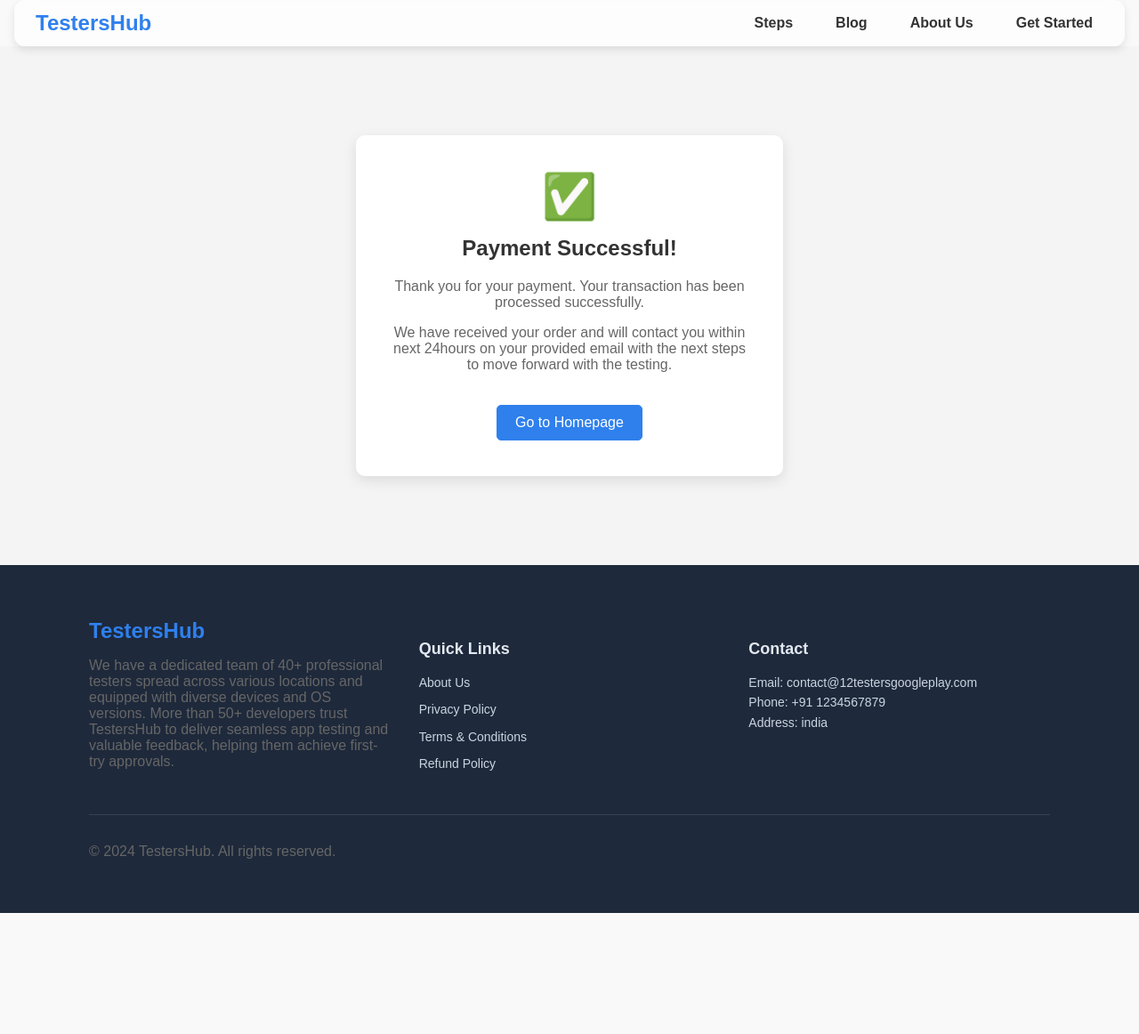
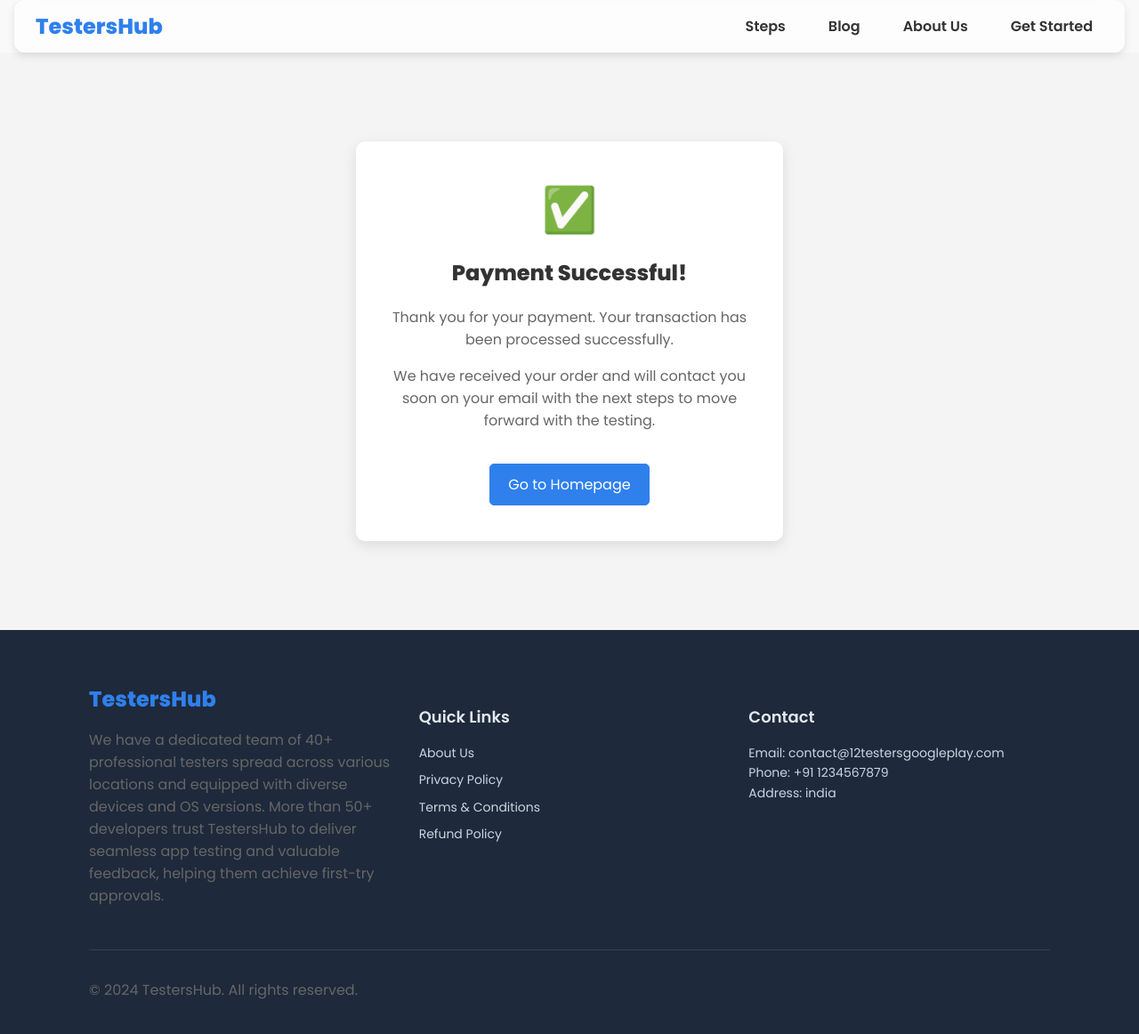
Before and after one commit to teekamsuthar/12testersgoogleplay.com, a Jekyll site: the page success.html, which Jekyll copies as it is, in a window 1280 px wide and 1185 px high. Shown: the top 1162 px of the window at 89% size. Built offline with Jekyll 4.4.1, drawn with Linux system fonts in a browser that asks for light colours.

Commit message:
Update success.html

```diff
--- a/success.html
+++ b/success.html
@@ -1,14 +1,24 @@
+
 <!DOCTYPE html>
   <html lang="en">
     <head>
       <meta charset="UTF-8" />
       <meta name="viewport" content="width=device-width, initial-scale=1.0" />
-    <title>Payment Success - TestersHub</title>
-    <link rel="stylesheet" href="style.css">
+
+      <title>TestersHub - Seamless App Testing</title>
+      <link
+        href="https://fonts.googleapis.com/css2?family=Poppins:wght@400;600;800&display=swap"
+        rel="stylesheet"
+      />
+      <link
+        href="https://cdnjs.cloudflare.com/ajax/libs/font-awesome/5.15.4/css/all.min.css"
+        rel="stylesheet"
+      />
+      <link rel="stylesheet" href="style.css" />
       <link rel="icon" href="images/thailand (1).png" type="image/x-icon">
+
       <style>
         .container-s {
-      font-family: Arial, sans-serif;
           background-color: #f4f4f4;
           display: flex;
           justify-content: center;
@@ -73,8 +83,8 @@
         }}
     </style>
     </head>
+
     <body>
-    <header class="header">
       <nav class="nav">
         <div class="logo"><a href="/index.html">TestersHub</a></div>
         <div class="nav-toggle" id="nav-toggle">
@@ -89,18 +99,19 @@
           <li><a id="get-started">Get Started</a></li>
         </ul>
       </nav>
-    </header>
+
 
       <section class="container-s">
         <div class="success">
           <div class="success-icon">✅</div>
           <h2>Payment Successful!</h2>
           <p>Thank you for your payment. Your transaction has been processed successfully.</p>
-        <p>We have received your order and will contact you within next 24hours on your provided email with the next steps to move forward with the testing.</p>
+          <p>We have received your order and will contact you soon on your email with the next steps to move forward with the testing.</p>
           <a href="index.html" class="btn">Go to Homepage</a>
       </div>
       </section>
 
+      <!-- Footer -->
       <footer class="footer">
         <div class="container">
           <div class="grid">
@@ -135,7 +146,9 @@
           </div>
         </div>
       </footer>
+
     </body>
+  </html>
   <script>
 
     const navToggle = document.getElementById("nav-toggle");
```
Lines whose indentation alone changed are shown as unchanged.
